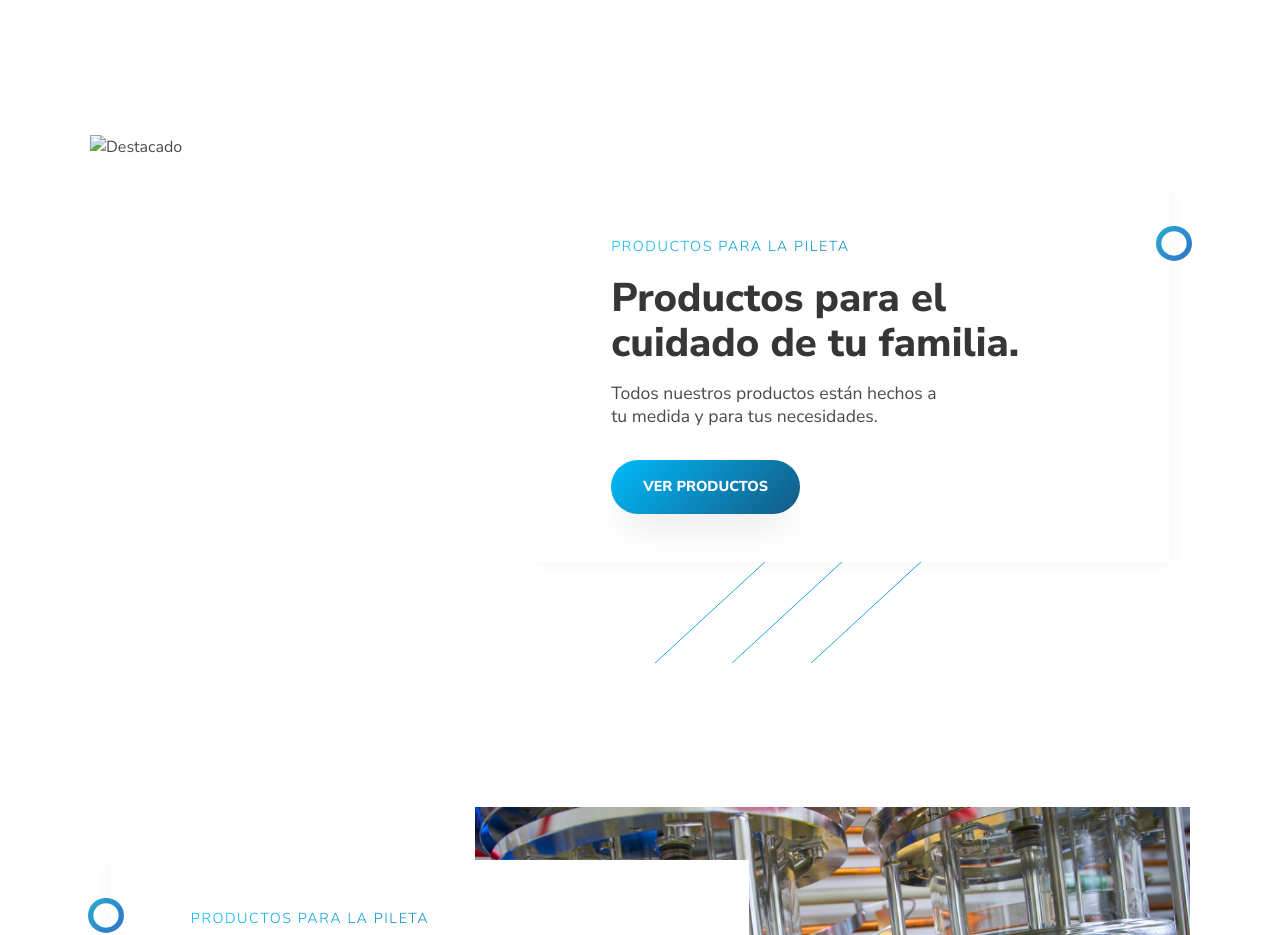
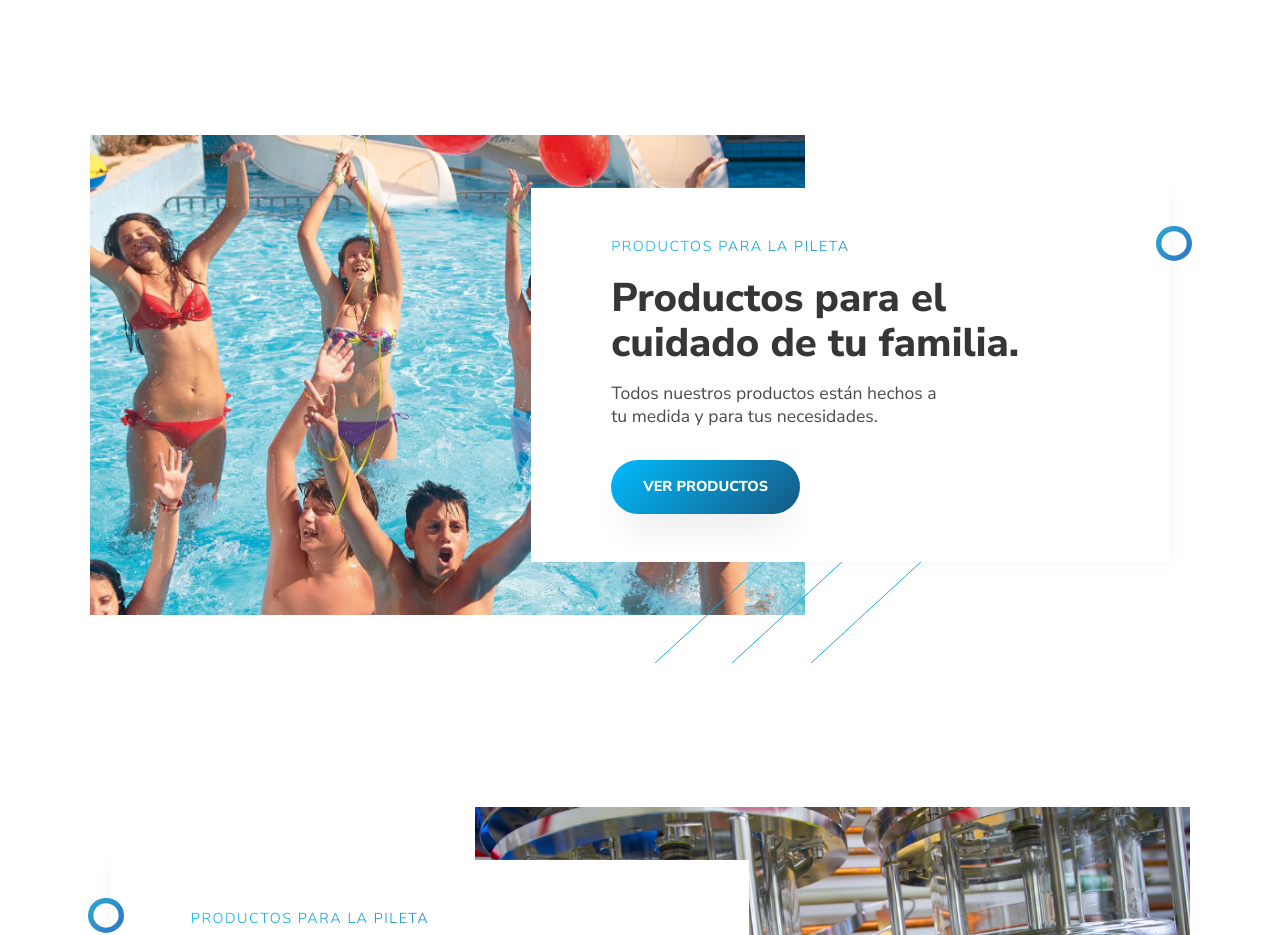
Before and after one commit to cientificabalber/cientificabalber.github.io, a plain HTML site: page index.html in a window 1280 px wide. Shown: the part 1020-1955 px from the top of the page. Drawn offline with Linux system fonts and the light colour scheme.

Commit message:
Updated image

```diff
--- a/index.html
+++ b/index.html
@@ -76,7 +76,7 @@
   </section>
   <section id="highlights">
     <div class="highlight">
-      <img src="images/hightlight.png" alt="Destacado">
+      <img src="images/hightlight.jpg" alt="Destacado">
       <div class="card">
         <img src="images/circle.svg" class="circle" alt="">
         <div class="subheading">Productos para la pileta</div>
```
